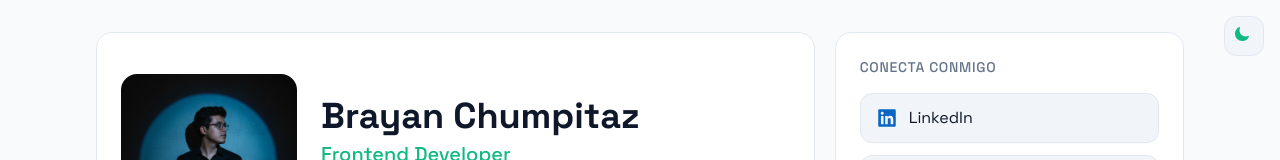
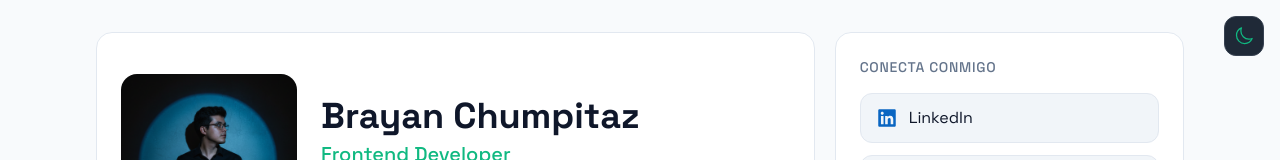
Before and after one commit to Brayan8Ch/bchumpitaz-portfolio, a Next.js app: page / in a window 1280 px wide. Shown: the top 160 px of the page. Built offline with nearby package versions, Linux system fonts and the light colour scheme.

Commit message:
Se corrigió el fondo del status del proyecto, y el ícono del toggle theme

```diff
--- a/app/components/ProjectCard.tsx
+++ b/app/components/ProjectCard.tsx
@@ -144,7 +144,7 @@ function ProjectCard({
 
         {/* Private Badge */}
         {!isPublic && (
-          <div className="absolute top-3 right-3 bg-surface/80 backdrop-blur-sm text-muted text-xs px-2.5 py-1 rounded-lg border border-border-primary">
+          <div className="absolute top-3 right-3 bg-[#111827]/80 backdrop-blur-sm text-white text-xs px-2.5 py-1 rounded-lg">
             Privado
           </div>
         )}
--- a/app/components/ThemeToggle.tsx
+++ b/app/components/ThemeToggle.tsx
@@ -1,7 +1,7 @@
 "use client";
 
 import React, { useEffect, useState } from "react";
-import { IoSunny, IoMoon } from "react-icons/io5";
+import { HiOutlineSun, HiOutlineMoon } from "react-icons/hi2";
 
 function ThemeToggle() {
   const [theme, setTheme] = useState<"light" | "dark">("dark");
@@ -29,34 +29,23 @@ function ThemeToggle() {
 
   if (!mounted) {
     return (
-      <div className="w-10 h-10 rounded-xl bg-surface-secondary border border-border-primary" />
+      <div className="w-10 h-10 rounded-xl bg-[#1f2937] border border-[#374151]" />
     );
   }
 
   return (
     <button
       onClick={toggleTheme}
-      className="group relative w-10 h-10 rounded-xl bg-surface-secondary border border-border-primary
-        hover:border-accent-primary hover:shadow-lg hover:shadow-accent-primary/20
-        transition-all duration-300 flex items-center justify-center overflow-hidden"
+      className="group w-10 h-10 rounded-xl bg-[#1f2937] border border-[#374151]
+        hover:border-[#10b981] hover:bg-[#111827]
+        transition-all duration-300 flex items-center justify-center"
       aria-label={`Cambiar a tema ${theme === "dark" ? "claro" : "oscuro"}`}
     >
-      <div className="relative w-5 h-5">
-        <IoSunny
-          className={`absolute inset-0 text-yellow-400 transition-all duration-300 ${
-            theme === "dark"
-              ? "opacity-100 rotate-0 scale-100"
-              : "opacity-0 rotate-90 scale-50"
-          }`}
-        />
-        <IoMoon
-          className={`absolute inset-0 text-accent-primary transition-all duration-300 ${
-            theme === "light"
-              ? "opacity-100 rotate-0 scale-100"
-              : "opacity-0 -rotate-90 scale-50"
-          }`}
-        />
-      </div>
+      {theme === "dark" ? (
+        <HiOutlineSun className="w-5 h-5 text-amber-400 group-hover:text-amber-300 transition-colors duration-200" />
+      ) : (
+        <HiOutlineMoon className="w-5 h-5 text-[#10b981] group-hover:text-[#34d399] transition-colors duration-200" />
+      )}
     </button>
   );
 }
```
